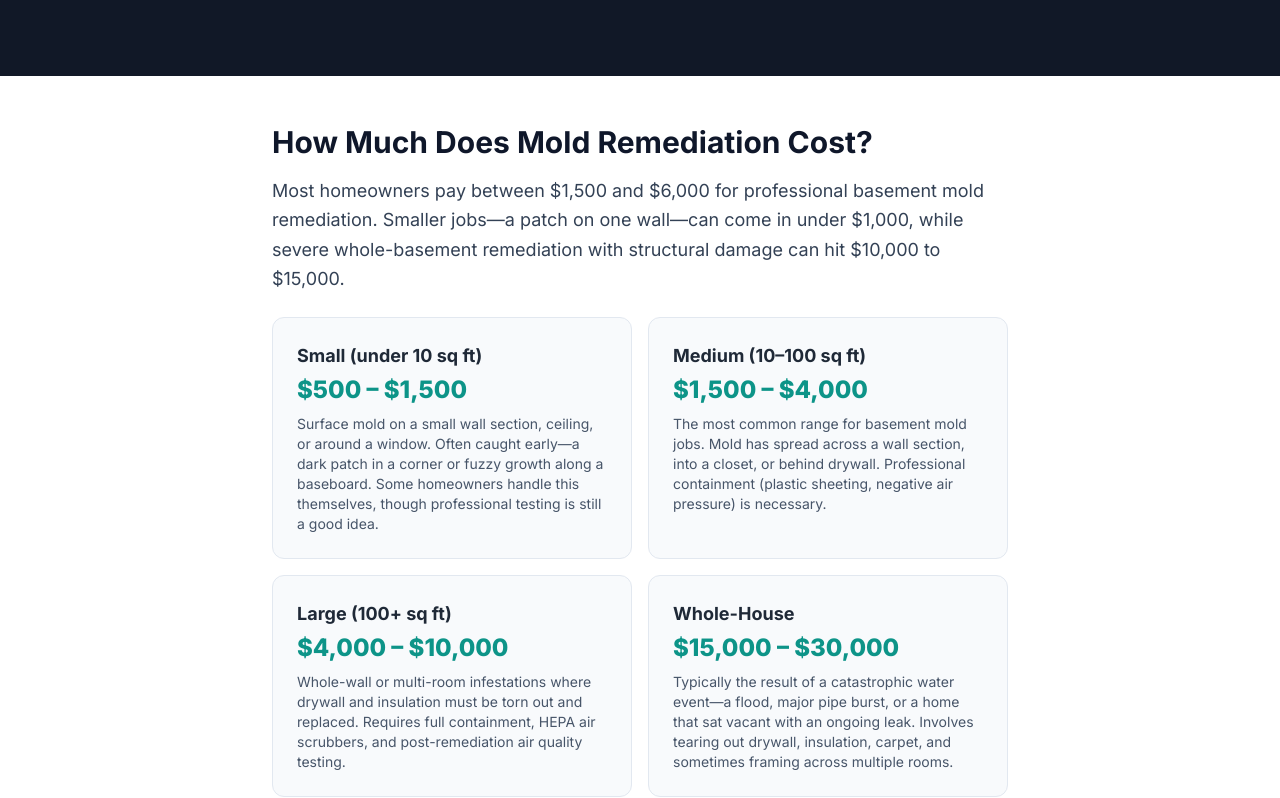
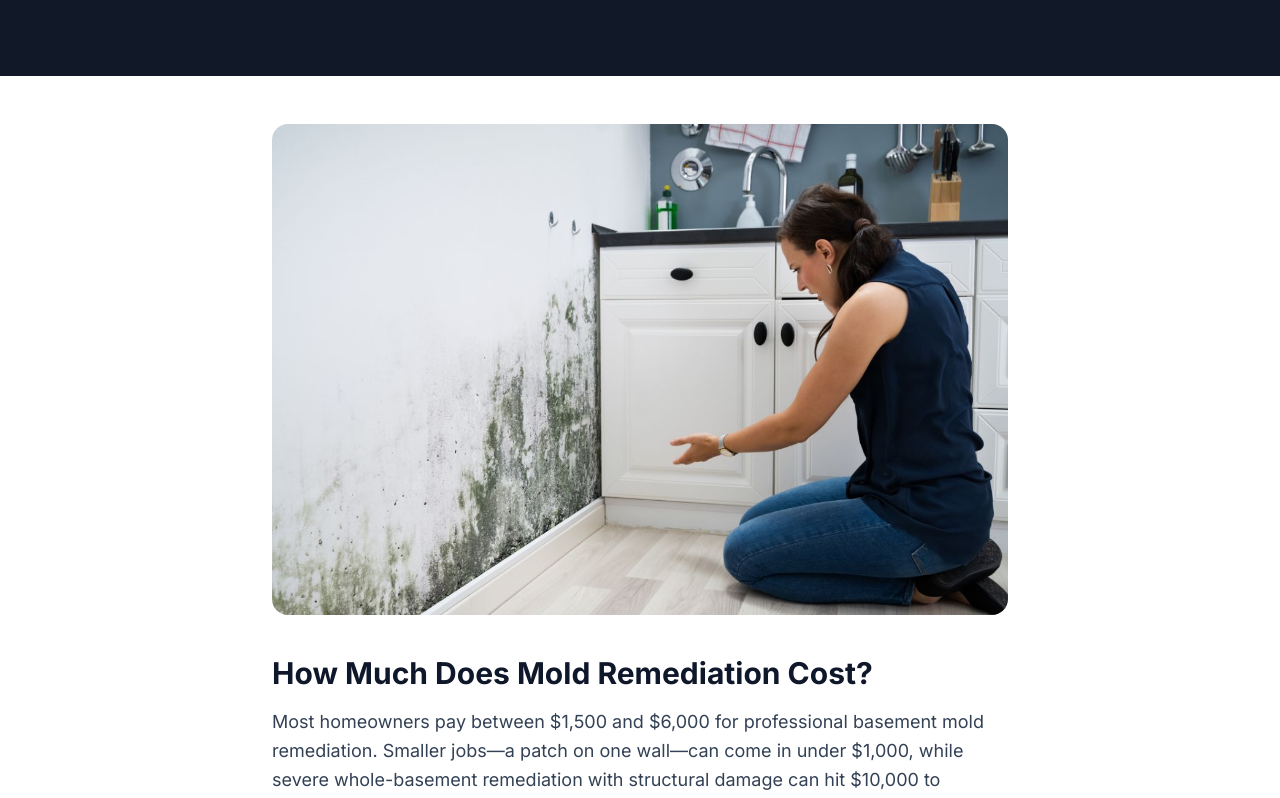
Before and after one commit to thebasementguide2026/basement-guide, a Next.js app: page /articles/mold-remediation-cost in a window 1280 px wide. Shown: the part 580-1378 px from the top of the page. Built offline with nearby package versions, Linux system fonts and the light colour scheme.

Commit message:
feat: add moldremediation.jpg image to mold cost guide

```diff
--- a/app/articles/mold-remediation-cost/page.tsx
+++ b/app/articles/mold-remediation-cost/page.tsx
@@ -1,4 +1,5 @@
 import Link from 'next/link';
+import Image from 'next/image';
 import LeadForm from '@/components/LeadForm';
 import type { Metadata } from 'next';
 
@@ -29,6 +30,18 @@ export default function MoldRemediationCost() {
       </section>
 
       <article className="max-w-3xl mx-auto px-4 py-12">
+
+                {/* Article Image */}
+        <div className="mb-10 rounded-2xl overflow-hidden">
+          <Image
+            src="/images/moldremediation.jpg"
+            alt="Professional mold remediation in a basement showing containment and removal process"
+            width={1200}
+            height={675}
+            className="w-full h-auto"
+            priority
+          />
+        </div>
 
         {/* How Much Does Mold Remediation Cost? */}
         <section className="mb-12">
```
